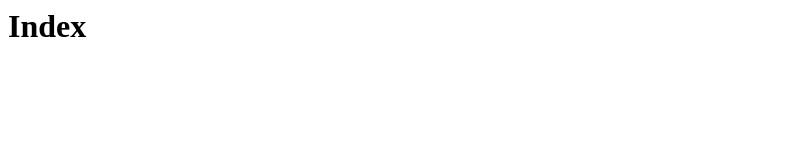
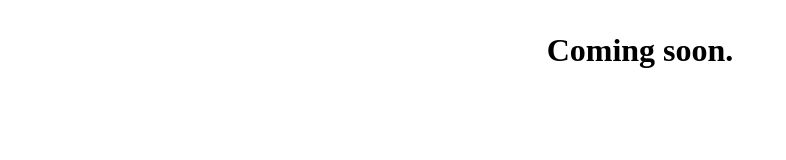
Before and after one commit to bradsiefert/siefertfamily, a plain HTML site: page index.html in a window 1280 px wide. Shown: the whole page, without its empty margins (0-786 px from the left). Drawn offline with Linux system fonts and the light colour scheme.

Commit message:
Coming soon.

```diff
--- a/index.html
+++ b/index.html
@@ -1,5 +1,5 @@
 <html>
 <body>
-  <h1>Index</h1>
+  <h1 style="margin-top: 32px; text-align: center;">Coming soon.</h1>
 </body>
 </html>
```
Also changed, not shown: 1 other file.
